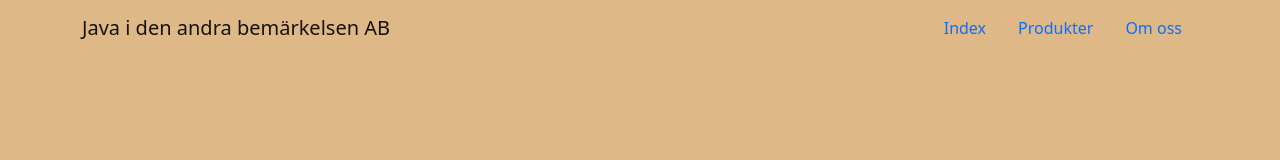
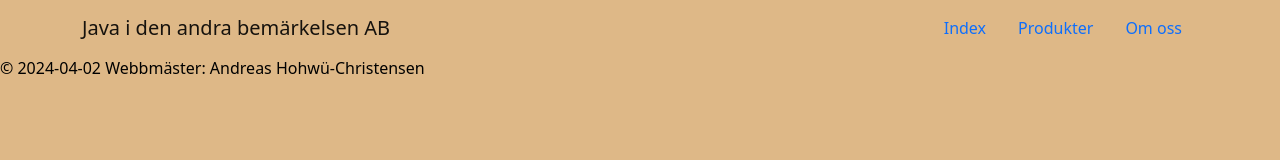
Before and after one commit to AndreasHC/DotnetExercise8, a plain HTML site: page index.html in a window 1280 px wide. Drawn offline with nearby package versions, Linux system fonts and the light colour scheme.

Commit message:
Page footer
This exercise makes me feel like something that should be empowering is instead disempowering

```diff
--- a/index.html
+++ b/index.html
@@ -27,5 +27,8 @@
               </div>
           </nav>
     </header>
+    <footer>
+        &copy; 2024-04-02 Webbmäster: Andreas Hohwü-Christensen
+    </footer>
 </body>
 </html>
```
Also changed, not shown: om_oss.html (+3 -0 lines), produkter.html (+3 -0 lines).
